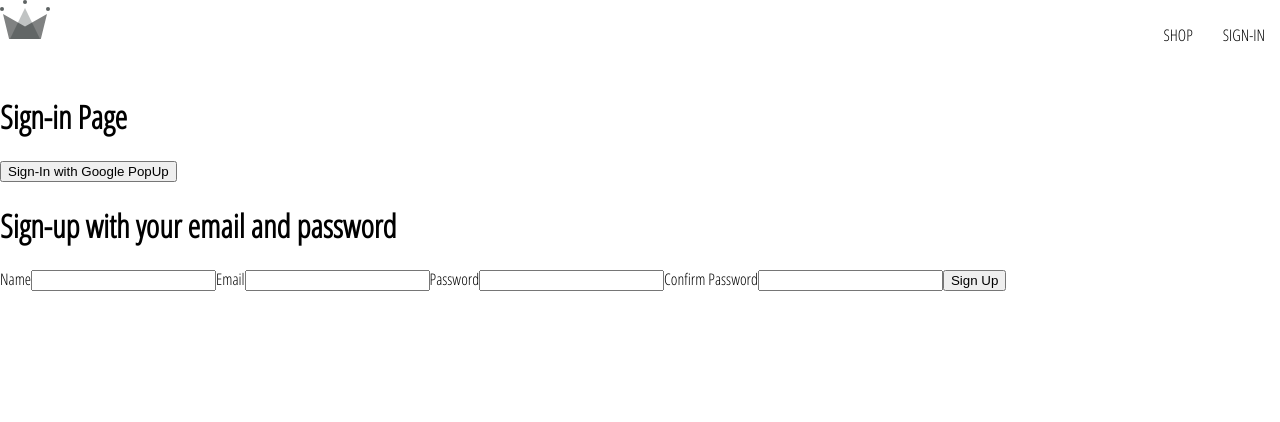
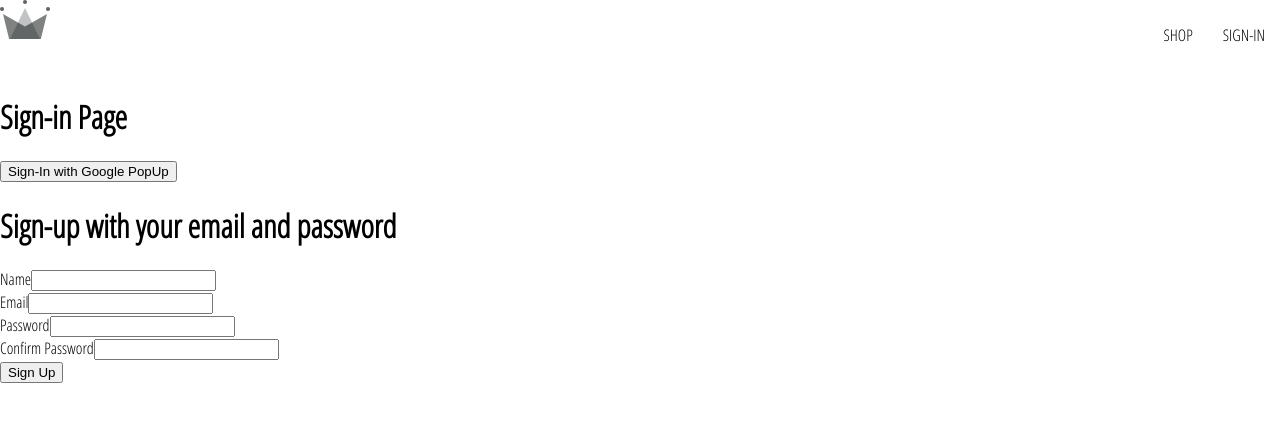
Before and after one commit to azshhh/Reactjs-Tutorials, a React (Create React App) app in the folder reactjs-capstone/: page /sign-in in a window 1280 px wide. Shown: the top 422 px of the page. Built offline with nearby package versions, Linux system fonts and the light colour scheme.

Commit message:
FormInput component

```diff
--- /dev/null
+++ b/reactjs-capstone/src/components/form-input/form-input.component.jsx
@@ -0,0 +1,10 @@
+const FormInput = ({ label, ...otherProps }) => {
+  return (
+    <div>
+      <label>{label}</label>
+      <input {...otherProps} />
+    </div>
+  );
+};
+
+export default FormInput;
--- a/reactjs-capstone/src/components/sign-up-form/sign-up-form.component.jsx
+++ b/reactjs-capstone/src/components/sign-up-form/sign-up-form.component.jsx
@@ -1,4 +1,5 @@
 import { useState } from "react";
+import FormInput from "../form-input/form-input.component";
 import {
   createAuthUserWithEmailAndPassword,
   createUserDocumentFromAuth,
@@ -51,8 +52,8 @@
     <div>
       <h1>Sign-up with your email and password</h1>
       <form onSubmit={handleSubmit}>
-        <label>Name</label>
-        <input
+        <FormInput
+          label="Name"
           type="text"
           required
           onChange={handleChange}
@@ -60,8 +61,8 @@
           value={displayName}
         />
 
-        <label>Email</label>
-        <input
+        <FormInput
+          label="Email"
           type="email"
           required
           onChange={handleChange}
@@ -69,8 +70,8 @@
           value={email}
         />
 
-        <label>Password</label>
-        <input
+        <FormInput
+          label="Password"
           type="password"
           required
           onChange={handleChange}
@@ -79,8 +80,8 @@
           autoComplete="new-password"
         />
 
-        <label>Confirm Password</label>
-        <input
+        <FormInput
+          label="Confirm Password"
           type="password"
           required
           onChange={handleChange}
```
Also changed, not shown: reactjs-capstone/src/components/form-input/form-input.styles.scss (added).
